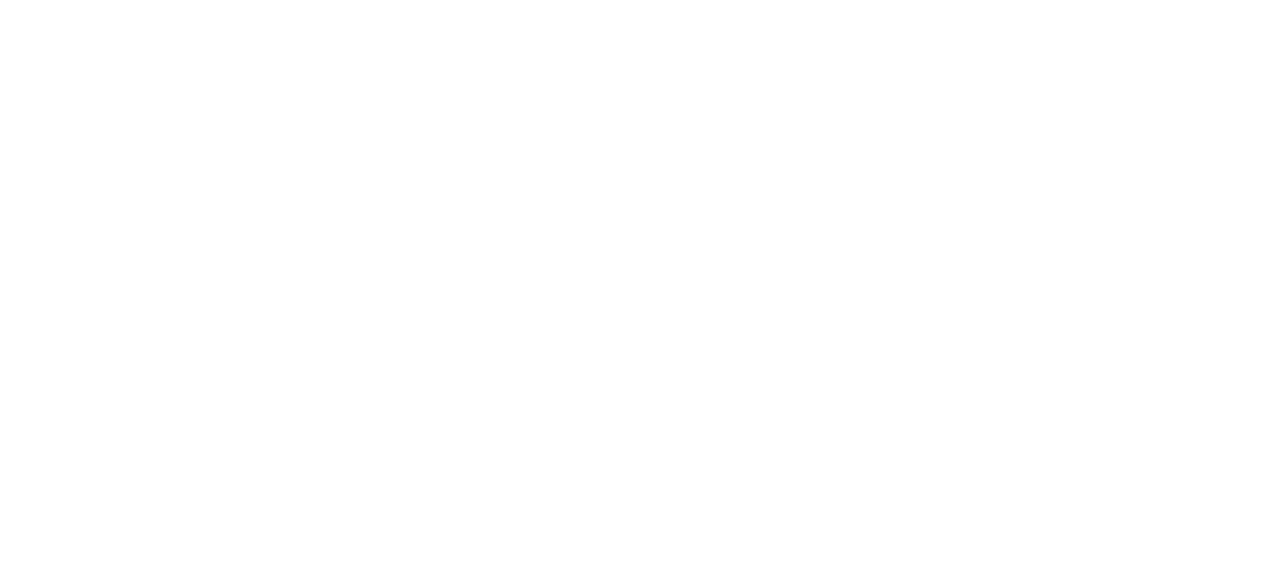
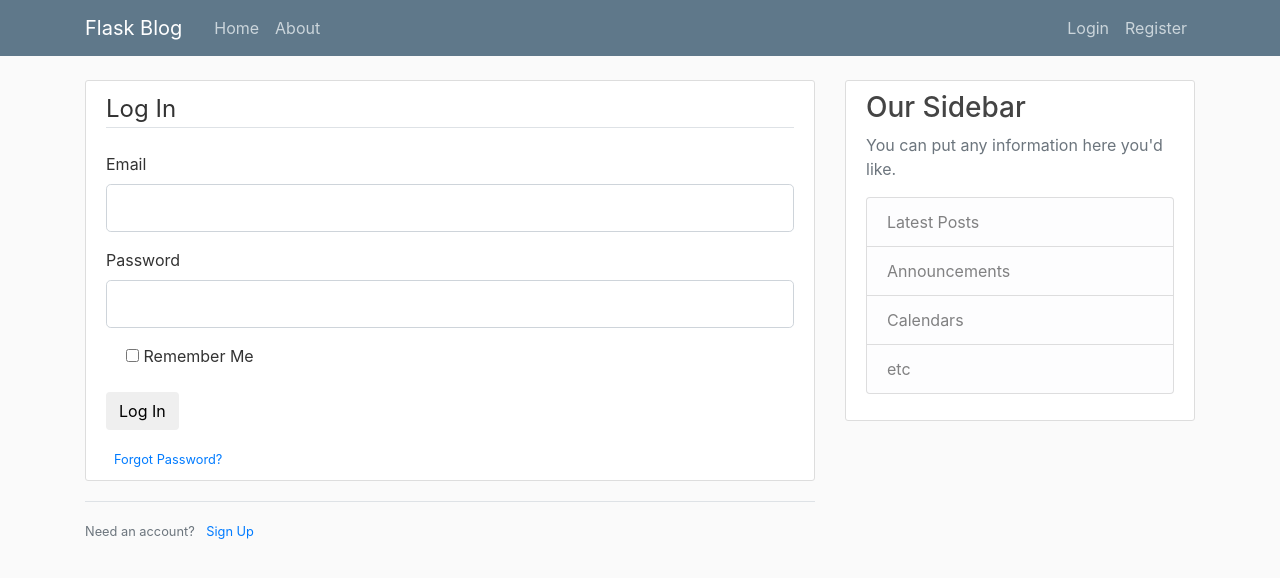
Before and after one commit to dstadz/flaskingaround, a Flask app: page /login in a window 1280 px wide. Before the commit the part shown is empty. Shown: the top 578 px of the page. Run offline with Flask 2, Linux system fonts and the light colour scheme; some libraries are stand-ins or nearby versions.

Commit message:
basic log in page

```diff
--- a/flaskr/templates/layout.html
+++ b/flaskr/templates/layout.html
@@ -25,13 +25,13 @@
           </button>
           <div class="collapse navbar-collapse" id="navbarToggle">
             <div class="navbar-nav mr-auto">
-              <a class="nav-item nav-link" href="/">Home</a>
-              <a class="nav-item nav-link" href="/about">About</a>
+              <a class="nav-item nav-link" href=" {{ url_for('home') }}">Home</a>
+              <a class="nav-item nav-link" href="{{ url_for('about') }}">About</a>
             </div>
             <!-- Navbar Right Side -->
             <div class="navbar-nav">
-              <a class="nav-item nav-link" href="/login">Login</a>
-              <a class="nav-item nav-link" href="/register">Register</a>
+              <a class="nav-item nav-link" href="{{ url_for('login') }}">Login</a>
+              <a class="nav-item nav-link" href="{{ url_for('register') }}">Register</a>
             </div>
           </div>
         </div>
--- a/flaskr/templates/login.html
+++ b/flaskr/templates/login.html
@@ -0,0 +1,56 @@
+{% extends 'layout.html' %}
+{% block content%}
+    <div class='content-section'>
+        <form method = 'POST' action=''>
+            {{ form.hidden_tag() }}
+            <fieldset class='form-group'>
+                <legend class='border-bottom mb-4'>Log In </legend>
+
+                <div class='form-group'>
+                    {{ form.email.label(class='form-control-label') }}
+
+                    {% if form.email.errors %}
+                        {{ form.email(class='form-control form-control-lg is-invalid') }}
+                        <div class='invalid-feedback'>
+                        {% for error in form.email.errors %}
+                            <span> {{ error }} </span>
+                        {% endfor %}
+                        </div>
+                     {% else %}
+                        {{form.email(class='form-control form-control-lg') }}
+                    {% endif %}
+                </div>
+
+                <div class='form-group'>
+                    {{ form.password.label(class='form-control-label') }}
+
+                    {% if form.password.errors %}
+                        {{ form.password(class='form-control form-control-lg is-invalid') }}
+                        <div class='invalid-feedback'>
+                        {% for error in form.password.errors %}
+                            <span> {{ error }} </span>
+                        {% endfor %}
+                        </div>
+                     {% else %}
+                        {{form.password(class='form-control form-control-lg') }}
+                    {% endif %}
+                </div>
+                <div class='form-check'>
+                    {{form.remember(check='form-check-input') }}
+                    {{form.remember.label(check='form-check-label') }}
+                </div>
+            </fieldset>
+            <div class='form-group'>
+                {{ form.submit(class='btn btn outline-info') }}
+            </div>
+            <small class='text-muted ml-2'>
+                <a href='#'>Forgot Password?</a>
+            </small>
+        </form>
+    </div>
+    <div class='border-top pt-3'>
+        <small class='text-muted'>
+            Need an account? <a class='ml-2' href="{{ url_for('register') }}"> Sign Up </a>
+        </small>
+    </div>
+{% endblock content%}
```
